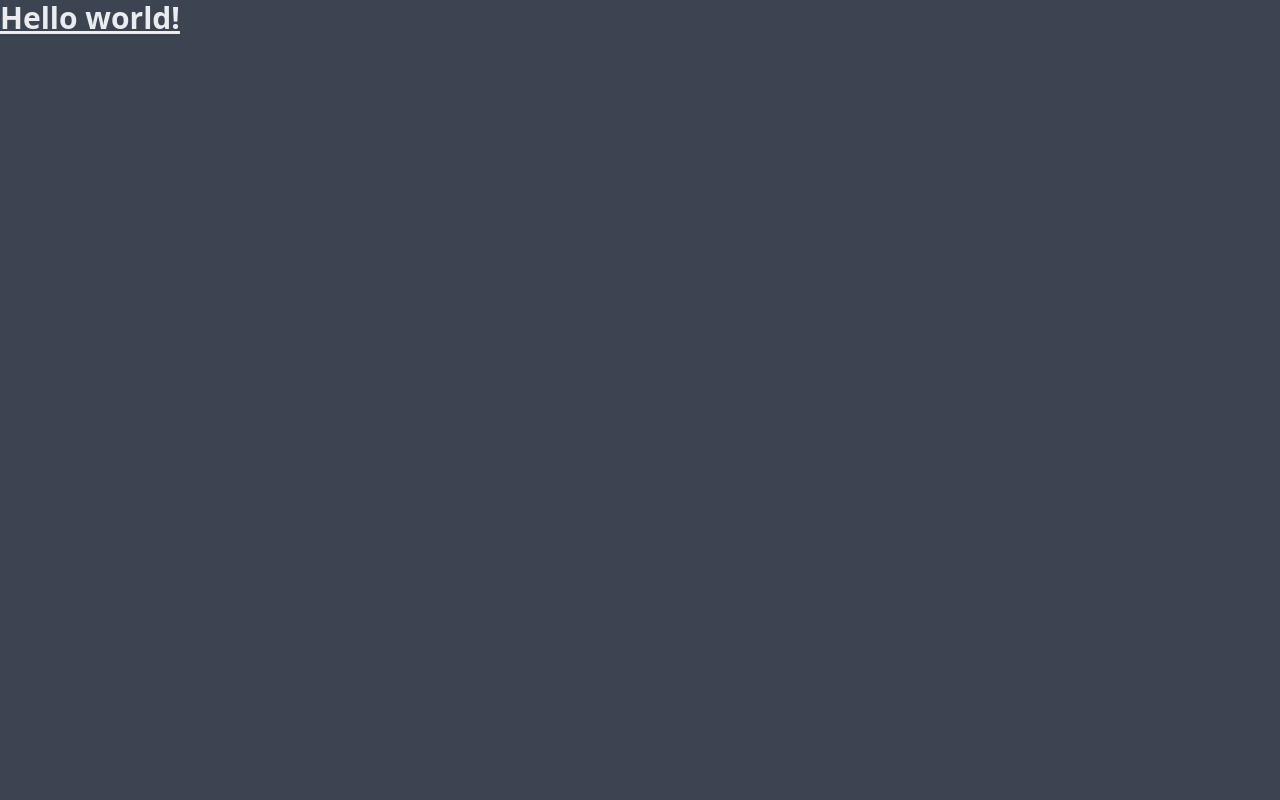
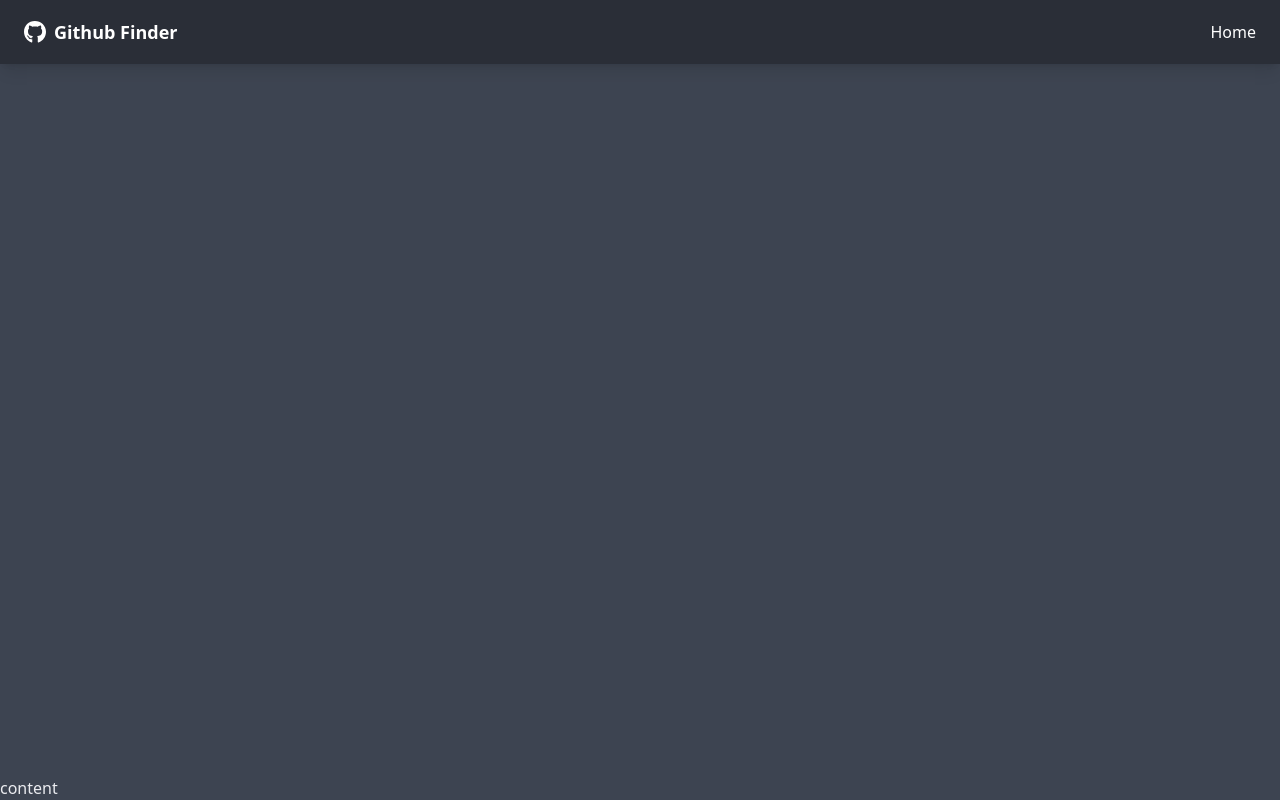
Before and after one commit to SaJid96/GitHub-Finder, a React (Create React App) app: page / in a window 1280 px wide. Built offline with nearby package versions, Linux system fonts and the light colour scheme.

Commit message:
Navbar component

```diff
--- a/package.json
+++ b/package.json
@@ -9,6 +9,8 @@
     "daisyui": "^1.21.0",
     "react": "^17.0.2",
     "react-dom": "^17.0.2",
+    "react-icons": "^4.3.1",
+    "react-router-dom": "^6.2.1",
     "react-scripts": "5.0.0",
     "web-vitals": "^2.1.2"
   },
--- a/public/index.html
+++ b/public/index.html
@@ -24,7 +24,7 @@
       work correctly both with client-side routing and a non-root public URL.
       Learn how to configure a non-root public URL by running `npm run build`.
     -->
-    <title>React App</title>
+    <title>GitHub Finder</title>
   </head>
   <body>
     <noscript>You need to enable JavaScript to run this app.</noscript>
--- a/src/App.js
+++ b/src/App.js
@@ -1,6 +1,25 @@
+import { BrowserRouter as Router,Route } from "react-router-dom";
+import Navbar from "./components/layout/Navbar";
+
 
 function App() {
-  return <h1 className="text-3xl font-bold underline">Hello world!</h1>;
+  return(
+
+  <Router>
+
+    <div  className="flex flex-col justify-between h-screen">
+
+  <Navbar/>
+
+  <main>
+
+content
+
+  </main>
+    </div>
+
+  </Router>
+  )
 }
 
 export default App;
--- /dev/null
+++ b/src/components/layout/Navbar.jsx
@@ -0,0 +1,31 @@
+import {FaGithub} from 'react-icons/fa'
+import {Link} from 'react-router-dom'
+import PropTypes from 'prop-types'
+
+function Navbar({title}) {
+    return (
+      <nav className="navbar mb-12 shadow-lg bg-neutral text-neutral-content">
+        <div className="container mx-auto">
+            <div className="flex-none px-2 mx-2">
+                <FaGithub className='inline pr-2 text-3xl'/>
+                <Link to='/' className='align-middle text-lg font-bold'>{title}</Link>
+            </div>
+            <div className="flex-1 px-2 mx-2">
+                <div className="flex justify-end">
+                    <Link to='/'>Home</Link>
+                </div>
+            </div>
+        </div>
+      </nav>
+    );
+}
+
+Navbar.defaultProps ={
+    title: 'Github  Finder',
+}
+
+Navbar.propTypes = {
+  title: PropTypes.string,
+};
+
+export default Navbar
```
Also changed, not shown: 1 other file (tests, documents, lock files or other folders).
